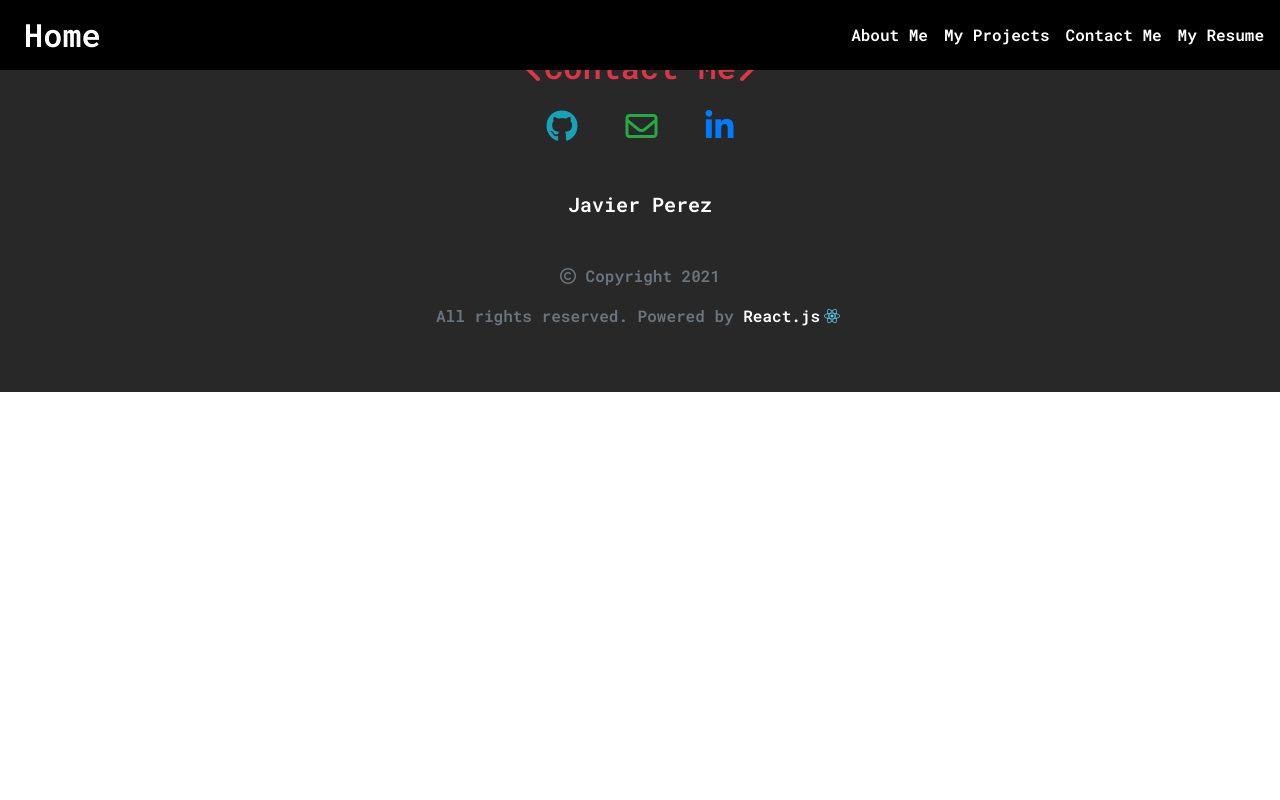
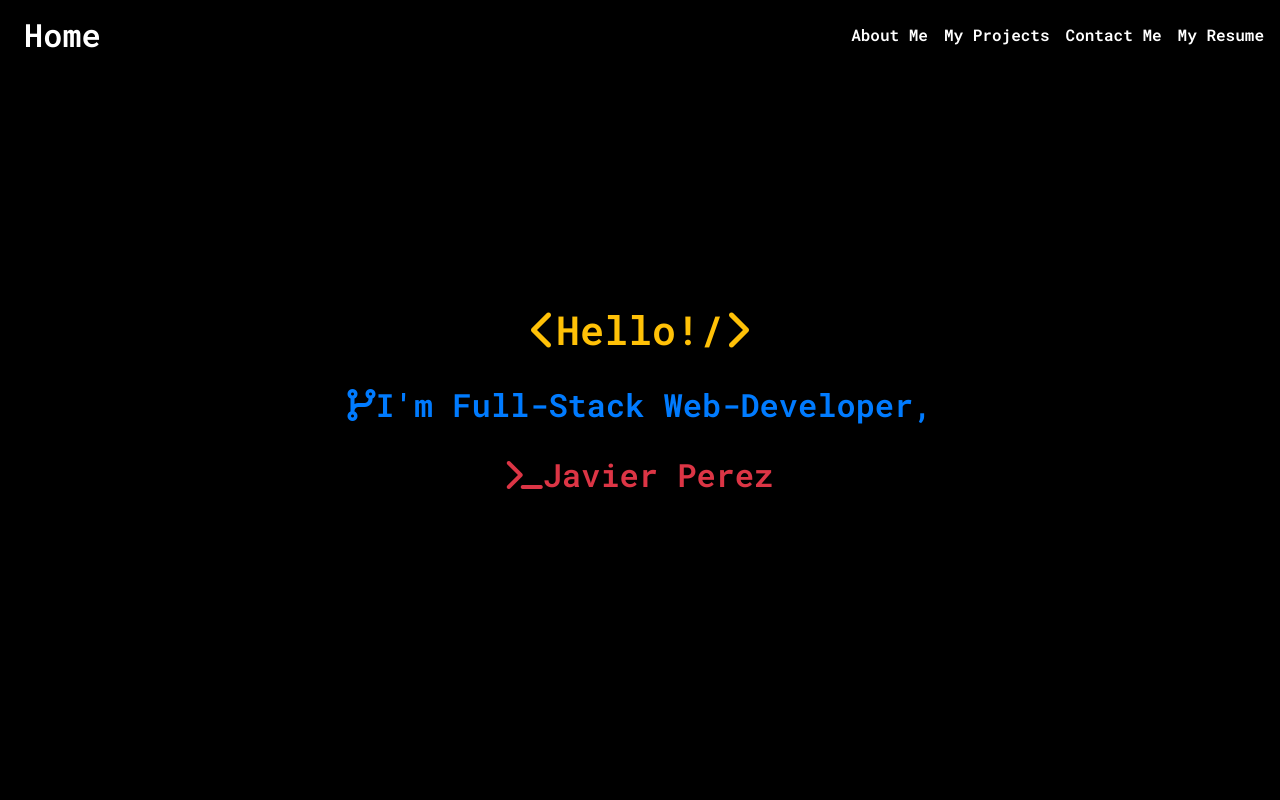
Before and after one commit to javierperez98/react_Portfolio, a React (Create React App) app: page / in a window 1280 px wide. Shown: the top 800 px of the page. Built offline with nearby package versions, Linux system fonts and the light colour scheme.

Commit message:
troubleshooting link errors

```diff
--- a/src/App.js
+++ b/src/App.js
@@ -11,18 +11,18 @@ function App() {
 	return (
 		<Router>
 			<Navbar />
-			<Route exact path="/react_Portfolio">
-				<Home to="/" />
+			<Route exact path="/">
+				<Home />
 			</Route>
 			<Main>
 				<Route exact path="/about">
-					<About to="/about" />
+					<About />
 				</Route>
 				<Route exact path="/projects">
-					<Projects to="/projects" />
+					<Projects />
 				</Route>
 				<Route exact path="/resume">
-					<Resume to="/resume" />
+					<Resume />
 				</Route>
 			</Main>
 			<Footer />
```
